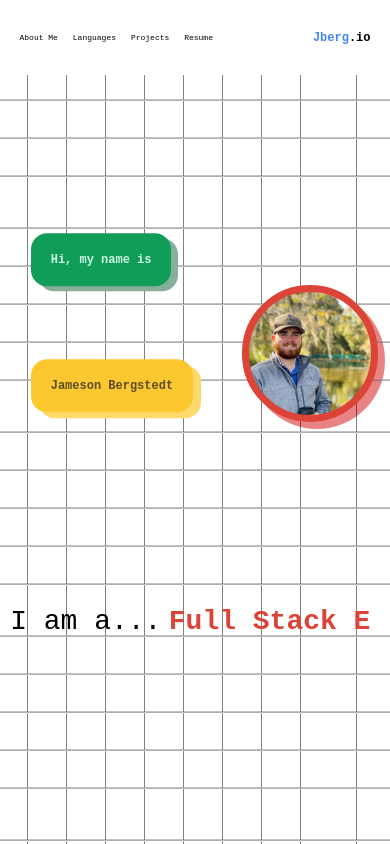
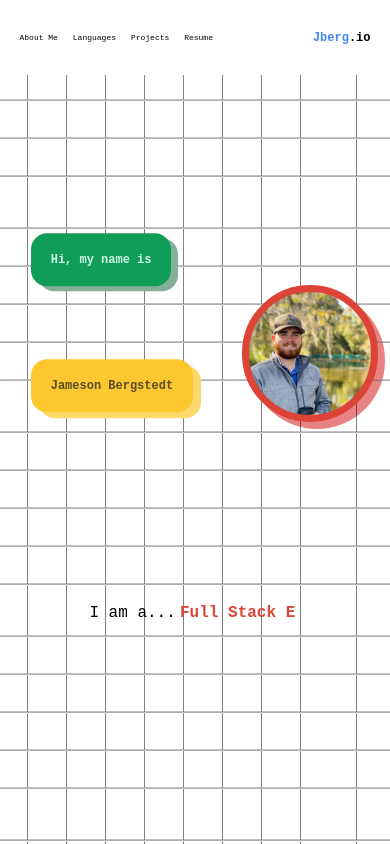
Before and after one commit to JamesonBergstedt/Portfolio, a React (Vite) app: page / in a window 390 px wide. Shown: the top 844 px of the page. Built offline with nearby package versions, Linux system fonts and the light colour scheme; the HTML template or start-up script is replaced by a standard one; a web font is replaced by a local one.

Commit message:
Responsive text typewriter

```diff
--- a/src/components/Header.tsx
+++ b/src/components/Header.tsx
@@ -154,25 +154,24 @@ const Header = () => {
           </div>
         </div>
       </div>
-      <div className="text-black font-azeret w-full">
-        <div className="mx-auto w-fit whitespace-nowrap ">
-          <span className="text-typewriter">I am a...</span>
+      <div className="  text-typewriter text-black  font-azeret w-full">
+        <div className="mx-auto w-fit whitespace-nowrap">
+          <span className="">I am a...</span>
           <span
             style={{
               color: `${colorClasses[currentIndex % colorClasses.length]}`,
-              fontSize: "clamp(1.75rem, 2.5vw, 6rem)",
             }}
-            className="text-nowrap font-semibold"
+            className="text-nowrap font-semibold typewriter"
           >
             <TypeAnimation
               sequence={sequence}
               wrapper="span"
               speed={{ type: "keyStrokeDelayInMs", value: 100 }}
               repeat={Infinity}
-              className={`font-bebas text-center ps-[2%] text-nowrap ${
+              style={{}}
+              className={`font-bebas text-typewriter text-center ps-[2%] text-nowrap ${
                 colorClasses[currentIndex % colorClasses.length]
               }`}
-              style={{ fontSize: "clamp(1.75rem, 2.5vw, 6rem)" }}
             />
           </span>
         </div>
--- a/tailwind.config.cjs
+++ b/tailwind.config.cjs
@@ -21,7 +21,7 @@ module.exports = {
         header_lg: "clamp(0.75rem, 2vw, 4rem)",
         header_sm: "clamp(0.40rem, 1vw, 1.25rem)",
         nav: "clamp(0.5rem, 0.75vw, 1.25rem)",
-        typewriter: "clamp(1.75rem, 2.5vw, 6rem)",
+        typewriter: "clamp(1rem, 2.5vw, 6rem)",
       },
       fontFamily: {
         pacifico: ["Pacifico", "cursive"],
```
